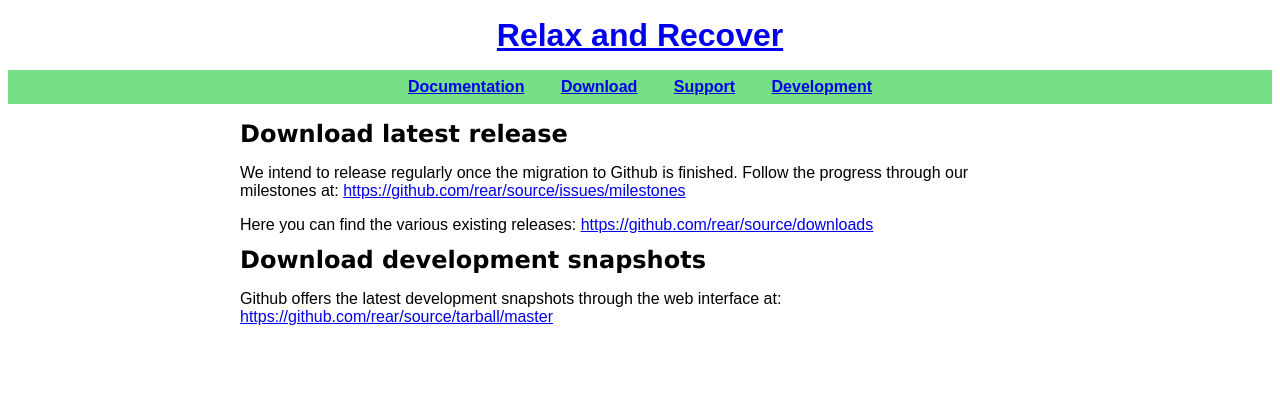
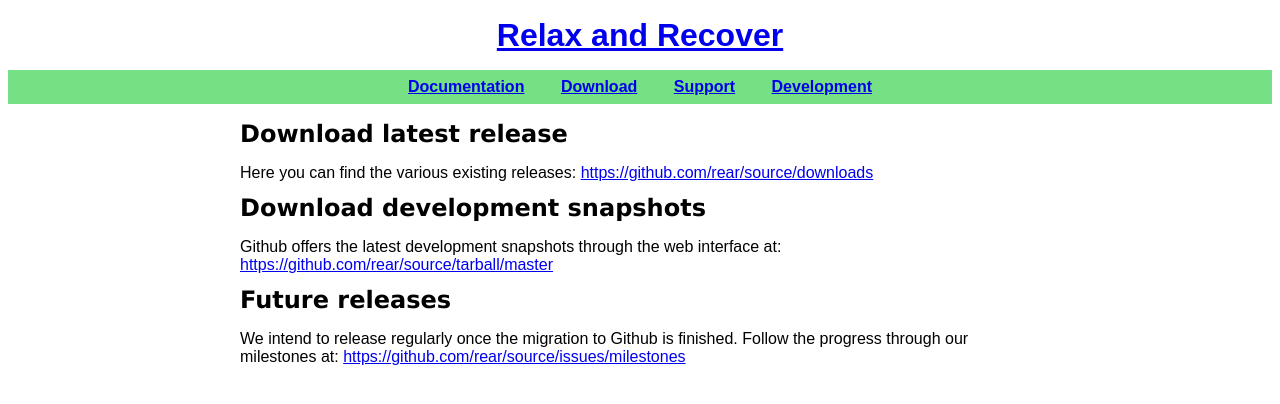
Before and after one commit to rear/rear.github.com, a Jekyll site: the page built from download/index.md, in a window 1280 px wide. Shown: the top 404 px of the page. Built offline with Jekyll 4.4.1, drawn with Linux system fonts in a browser that asks for light colours; some of the changed lines change nothing that is shown.

Commit message:
- Simplified structure

```diff
--- a/download/index.md
+++ b/download/index.md
@@ -4,10 +4,6 @@
 ---
 
 ## Download latest release ##
-We intend to release regularly once the migration to Github is finished.
-Follow the progress through our milestones at:
-<https://github.com/rear/source/issues/milestones>
-
 Here you can find the various existing releases:
 <https://github.com/rear/source/downloads>
 
@@ -15,3 +11,9 @@
 ## Download development snapshots ##
 Github offers the latest development snapshots through the web interface at:
 <https://github.com/rear/source/tarball/master>
+
+
+## Future releases
+We intend to release regularly once the migration to Github is finished.
+Follow the progress through our milestones at:
+<https://github.com/rear/source/issues/milestones>
```
